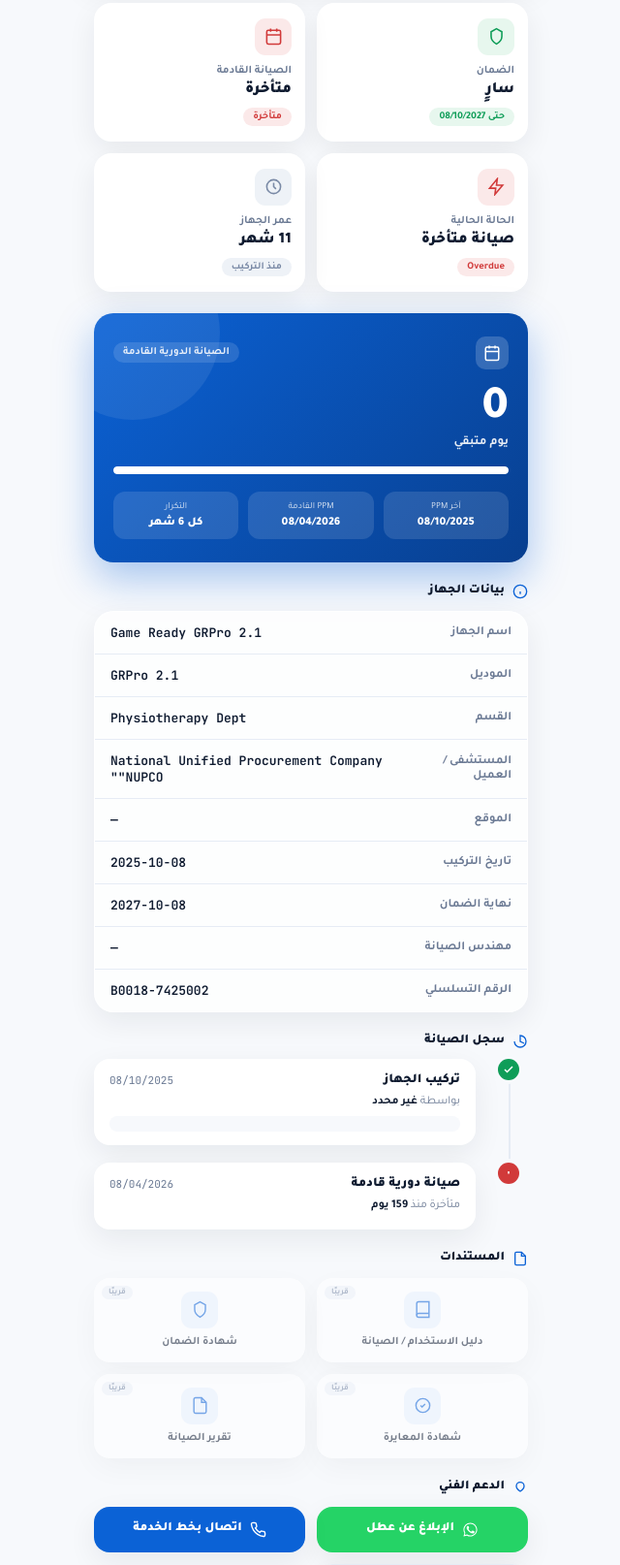
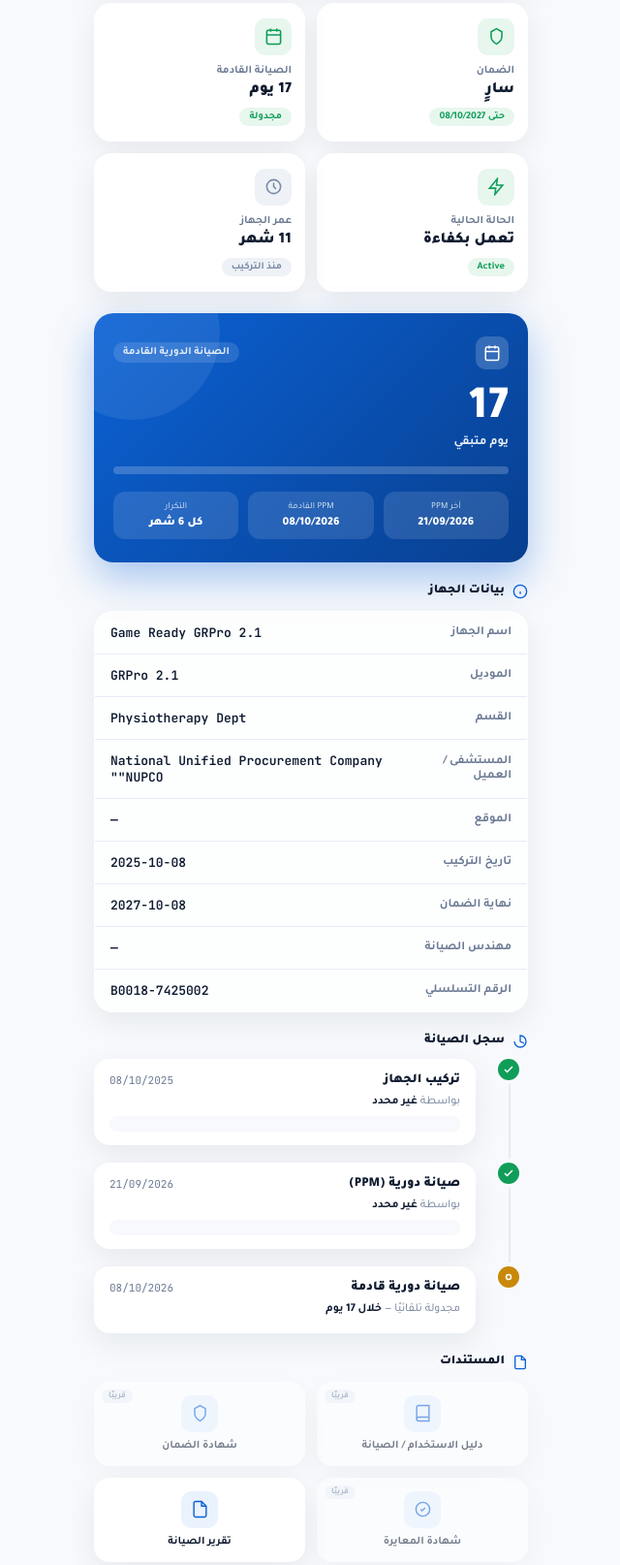
Before and after one commit to MahmoudGhasan/Orthoserv-Cards, a plain HTML site: page 7425002-B0018.html in a window 1280 px wide. Shown: the part 297-1911 px from the top of the page at 97% size, without its empty margins (319-959 px from the left). Drawn offline with Linux system fonts and the light colour scheme.

Commit message:
Update service card 7425002-B0018.html

```diff
--- a/7425002-B0018.html
+++ b/7425002-B0018.html
@@ -237,16 +237,16 @@
           <span class="badge ok">حتى 08/10/2027</span>
         </div>
         <div class="quick-card">
-          <div class="quick-icon icon-danger"><svg viewBox="0 0 24 24" fill="none" stroke="currentColor" stroke-width="2"><rect x="3" y="4" width="18" height="18" rx="2"/><path d="M16 2v4M8 2v4M3 10h18"/></svg></div>
+          <div class="quick-icon icon-ok"><svg viewBox="0 0 24 24" fill="none" stroke="currentColor" stroke-width="2"><rect x="3" y="4" width="18" height="18" rx="2"/><path d="M16 2v4M8 2v4M3 10h18"/></svg></div>
           <div class="quick-title">الصيانة القادمة</div>
-          <div class="quick-value">متأخرة</div>
-          <span class="badge danger">متأخرة</span>
+          <div class="quick-value">17 يوم</div>
+          <span class="badge ok">مجدولة</span>
         </div>
         <div class="quick-card">
-          <div class="quick-icon icon-danger"><svg viewBox="0 0 24 24" fill="none" stroke="currentColor" stroke-width="2"><path d="M13 2L3 14h8l-1 8 10-12h-8l1-8z"/></svg></div>
+          <div class="quick-icon icon-ok"><svg viewBox="0 0 24 24" fill="none" stroke="currentColor" stroke-width="2"><path d="M13 2L3 14h8l-1 8 10-12h-8l1-8z"/></svg></div>
           <div class="quick-title">الحالة الحالية</div>
-          <div class="quick-value">صيانة متأخرة</div>
-          <span class="badge danger">Overdue</span>
+          <div class="quick-value">تعمل بكفاءة</div>
+          <span class="badge ok">Active</span>
         </div>
         <div class="quick-card">
           <div class="quick-icon icon-neutral"><svg viewBox="0 0 24 24" fill="none" stroke="currentColor" stroke-width="2"><circle cx="12" cy="12" r="9"/><path d="M12 7v5l3 3"/></svg></div>
@@ -271,8 +271,8 @@
         </div>
         <div class="progress-track"><div class="progress-fill" id="progressFill"></div></div>
         <div class="countdown-meta">
-          <div class="item"><div class="k">آخر PPM</div><div class="v">08/10/2025</div></div>
-          <div class="item"><div class="k">PPM القادمة</div><div class="v">08/04/2026</div></div>
+          <div class="item"><div class="k">آخر PPM</div><div class="v">21/09/2026</div></div>
+          <div class="item"><div class="k">PPM القادمة</div><div class="v">08/10/2026</div></div>
           <div class="item"><div class="k">التكرار</div><div class="v">كل 6 شهر</div></div>
         </div>
       </div>
@@ -312,10 +312,19 @@
           </div>
         </div>
         <div class="timeline-item">
-          <div class="t-dot overdue"><svg viewBox="0 0 24 24" fill="none" stroke="#fff" stroke-width="3"><path d="M12 8v5M12 16h.01"/></svg></div>
+          <div class="t-dot done"><svg viewBox="0 0 24 24" fill="none" stroke="#fff" stroke-width="3"><path d="M20 6L9 17l-5-5"/></svg></div>
           <div class="t-card">
-            <div class="t-head"><span class="t-title">صيانة دورية قادمة</span><span class="t-date">08/04/2026</span></div>
-            <div class="t-meta">متأخرة منذ <b>159 يوم</b></div>
+            <div class="t-head"><span class="t-title">صيانة دورية (PPM)</span><span class="t-date">21/09/2026</span></div>
+            <div class="t-meta">بواسطة <b>غير محدد</b></div>
+            <div class="t-notes"></div>
+
+          </div>
+        </div>
+        <div class="timeline-item">
+          <div class="t-dot pending"><svg viewBox="0 0 24 24" fill="none" stroke="#fff" stroke-width="3"><circle cx="12" cy="12" r="5"/></svg></div>
+          <div class="t-card">
+            <div class="t-head"><span class="t-title">صيانة دورية قادمة</span><span class="t-date">08/10/2026</span></div>
+            <div class="t-meta">مجدولة تلقائيًا — <b>خلال 17 يوم</b></div>
 
           </div>
         </div>
@@ -344,10 +353,11 @@
           <div class="doc-icon"><svg viewBox="0 0 24 24" fill="none" stroke="currentColor" stroke-width="1.8"><circle cx="12" cy="12" r="9"/><path d="M9 12l2 2 4-4"/></svg></div>
           <div class="doc-name">شهادة المعايرة</div>
         </div>
-        <div class="doc-card soon">
-          <span class="doc-soon-tag">قريبًا</span>
-          <div class="doc-icon"><svg viewBox="0 0 24 24" fill="none" stroke="currentColor" stroke-width="1.8"><path d="M14 2H6a2 2 0 00-2 2v16a2 2 0 002 2h12a2 2 0 002-2V8z"/><path d="M14 2v6h6"/></svg></div>
-          <div class="doc-name">تقرير الصيانة</div>
+        <div class="doc-card">
+          <a href="https://mahmoudghasan.github.io/Orthoserv-Cards/docs/7425002-B0018/maintenance_report.jpg" target="_blank" rel="noopener">
+            <div class="doc-icon"><svg viewBox="0 0 24 24" fill="none" stroke="currentColor" stroke-width="1.8"><path d="M14 2H6a2 2 0 00-2 2v16a2 2 0 002 2h12a2 2 0 002-2V8z"/><path d="M14 2v6h6"/></svg></div>
+            <div class="doc-name">تقرير الصيانة</div>
+          </a>
         </div>
 
       </div>
@@ -404,8 +414,8 @@
     }
   }
   window.addEventListener('load', ()=>{
-    const totalDays = 182;
-    const remaining = -159;
+    const totalDays = 17;
+    const remaining = 17;
     const pct = totalDays > 0 ? Math.max(0, Math.min(100, ((totalDays-remaining)/totalDays)*100)) : (remaining <= 0 ? 100 : 0);
     let n = 0;
     const target = Math.max(0, remaining);
```
